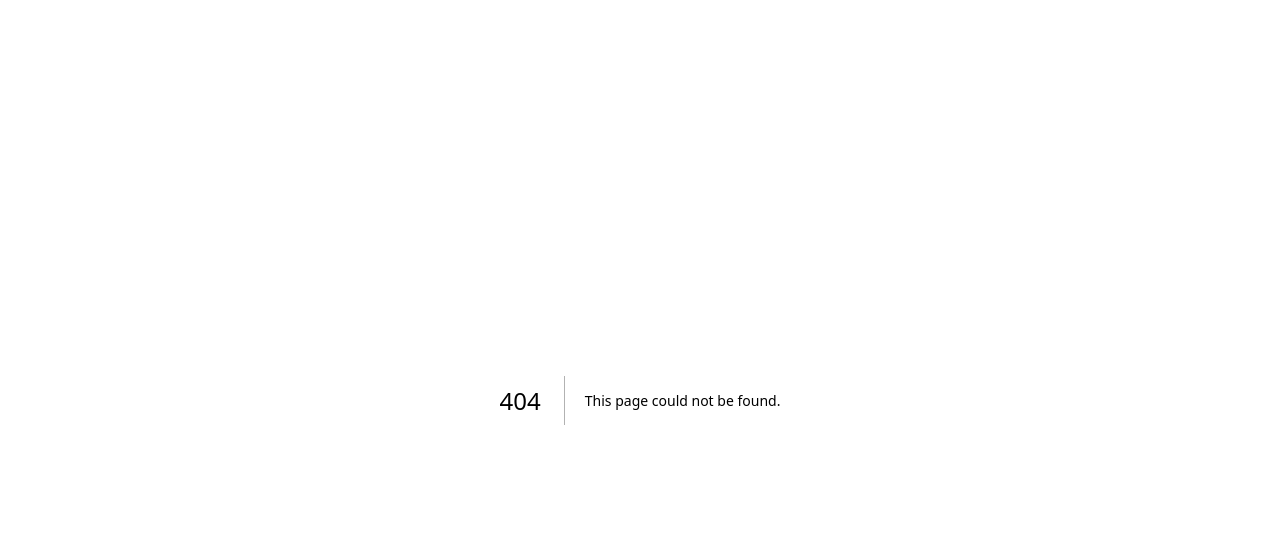
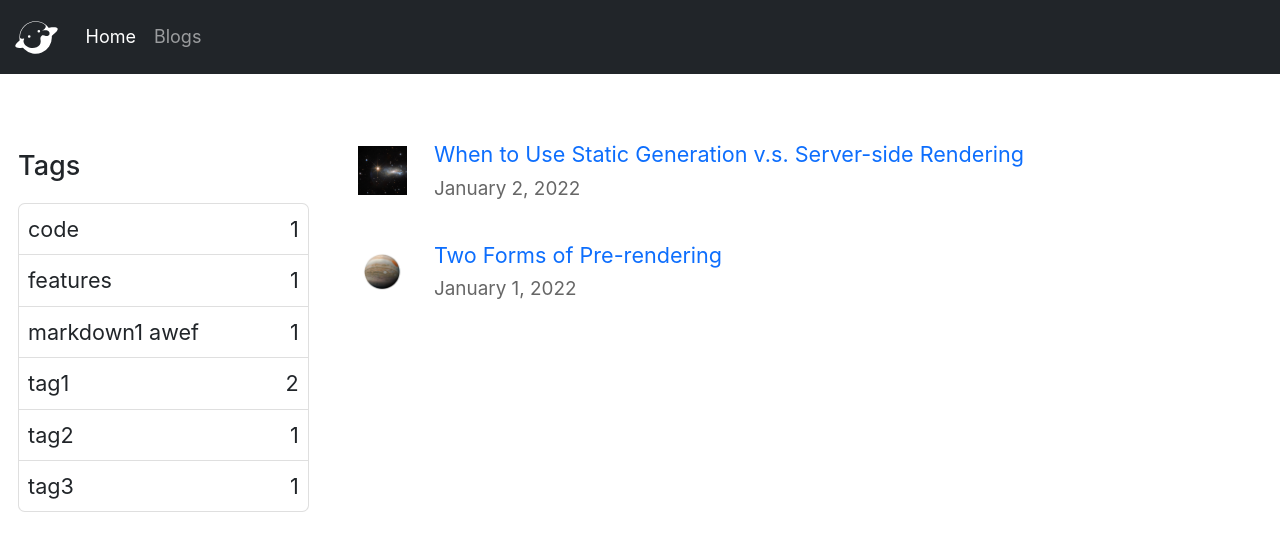
Before and after one commit to MichaelYuhe/official-website, a Next.js app: page /blogs in a window 1280 px wide. Before the commit this address had no page. Shown: the top 550 px of the page. Built offline with nearby package versions, Linux system fonts and the light colour scheme.

Commit message:
in progress

```diff
--- a/blogs/pre-rendering.md
+++ b/blogs/pre-rendering.md
@@ -1,8 +1,11 @@
 ---
 title: 'Two Forms of Pre-rendering'
 date: '2022-01-01'
+cover: '/images/pia2.png'
+tags: ['tag1', 'tag2', 'tag3']
 ---
 
+[//]: # (![my image]&#40;/images/pia2.png&#41;)
 Next.js has two forms of pre-rendering: **Static Generation** and **Server-side Rendering**. The difference is in **when** it generates the HTML for a page.
 
 - **Static Generation** is the pre-rendering method that generates the HTML at **build time**. The pre-rendered HTML is then _reused_ on each request.
--- a/blogs/ssg-ssr.md
+++ b/blogs/ssg-ssr.md
@@ -1,6 +1,8 @@
 ---
 title: 'When to Use Static Generation v.s. Server-side Rendering'
 date: '2022-01-02'
+cover: '/images/lacerta.jpg'
+tags: ['markdown1 awef', 'code', 'features', 'tag1']
 ---
 
 We recommend using **Static Generation** (with and without data) whenever possible because your page can be built once and served by CDN, which makes it much faster than having a server render the page on every request.
--- a/components/layout/layout.js
+++ b/components/layout/layout.js
@@ -26,7 +26,7 @@ export default function Layout({children}) {
                                 <a className="nav-link active" aria-current="page" href="/">Home</a>
                             </li>
                             <li className="nav-item">
-                                <a className="nav-link" href="/">Blog</a>
+                                <a className="nav-link" href="/blogs">Blogs</a>
                             </li>
                         </ul>
                     </div>
--- a/lib/blogs.js
+++ b/lib/blogs.js
@@ -6,9 +6,9 @@ import html from 'remark-html'
 
 const postsDirectory = path.join(process.cwd(), 'blogs')
 
-export function getSortedBlogsData() {
+export function getSortedBlogsMetaData() {
   // Get file names under /blogs
-  const fileNames = fs.readdirSync(postsDirectory)
+  const fileNames = fs.readdirSync(postsDirectory);
   const allPostsData = fileNames.map(fileName => {
     // Remove ".md" from file name to get id
     const id = fileName.replace(/\.md$/, '')
@@ -25,7 +25,8 @@ export function getSortedBlogsData() {
       id,
       ...matterResult.data
     }
-  })
+  });
+
   // Sort blogs by date
   return allPostsData.sort((a, b) => {
     if (a.date < b.date) {
--- /dev/null
+++ b/pages/blogs.js
@@ -0,0 +1,69 @@
+import Layout from "../components/layout/layout";
+import utilStyles from "../styles/utils.module.css";
+import styles from "./blogs.module.css";
+import Link from "next/link";
+import Date from "../components/date";
+import {getSortedBlogsMetaData} from "../lib/blogs";
+
+export default function Blogs({ metaData }) {
+    const tagsWithCount = metaData.reduce((acc, cur) => {
+        cur.tags.forEach((tag) => {
+            acc[tag] = acc[tag] || 0;
+            acc[tag]++;
+        });
+
+        return acc;
+    }, {});
+
+    const tags = Object.keys(tagsWithCount).sort();
+
+    return (
+        <Layout>
+            <section className={`${utilStyles.headingMd} ${utilStyles.padding1px}`}>
+                <div className="row">
+                    <div className="col-3">
+                        <h2 className={utilStyles.headingLg}>Tags</h2>
+                        <ul className={`${utilStyles.list} list-group`}>
+                            {tags.map((tag) => (
+                                <li className={`${styles.blogItem} list-group-item`}>
+                                    <span>{tag}</span>
+                                    <span>{tagsWithCount[tag]}</span>
+                                </li>
+                            ))
+                            }
+                        </ul>
+                    </div>
+                    <div className="col">
+                        <ul className={utilStyles.list}>
+                            {metaData.map(({ id, date, title, cover }) => (
+                                <li className={`${utilStyles.listItem} row ${styles.blogItem}`} key={id}>
+                                    <div className="col-1">
+                                        <img  src={cover}/>
+                                    </div>
+
+                                    <div className="col">
+                                        <Link className="textLink" href={`/blogs/${id}`}>{title}</Link>
+                                        <br />
+                                        <small className={utilStyles.lightText}>
+                                            <Date dateString={date} />
+                                        </small>
+                                    </div>
+
+                                </li>
+                            ))}
+                        </ul>
+                    </div>
+                </div>
+            </section>
+        </Layout>
+    )
+}
+
+export async function getStaticProps() {
+    const metaData = getSortedBlogsMetaData();
+    return {
+        props: {
+            metaData
+        }
+    }
+}
--- /dev/null
+++ b/pages/blogs.module.css
@@ -0,0 +1,15 @@
+.blogItem {
+    padding: .5rem;
+    display: flex;
+    align-items: center;
+    justify-content: space-between;
+    cursor: pointer;
+}
+
+.blogItem:hover {
+    background-color: red;
+}
+
+.blogItemCover{
+    width: 180px;
+}
--- a/styles/global.css
+++ b/styles/global.css
@@ -22,3 +22,7 @@ img {
   max-width: 100%;
   display: block;
 }
+
+.textLink {
+  text-decoration: none;
+}
--- a/styles/utils.module.css
+++ b/styles/utils.module.css
@@ -44,7 +44,7 @@
 }
 
 .listItem {
-  margin: 0 0 1.25rem;
+  margin: 0 0 1rem;
 }
 
 .lightText {
```
Also changed, not shown: lib/utils.js (added, +9 -0 lines), pages/index.js (+1 -27 lines).
